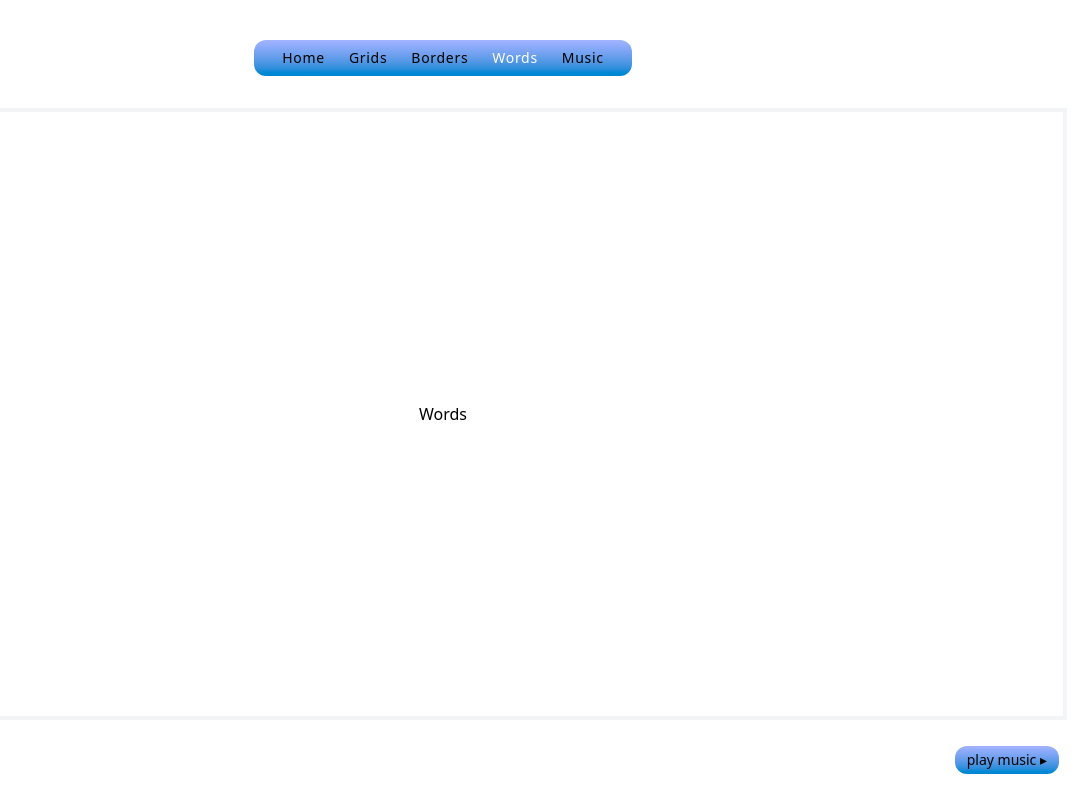
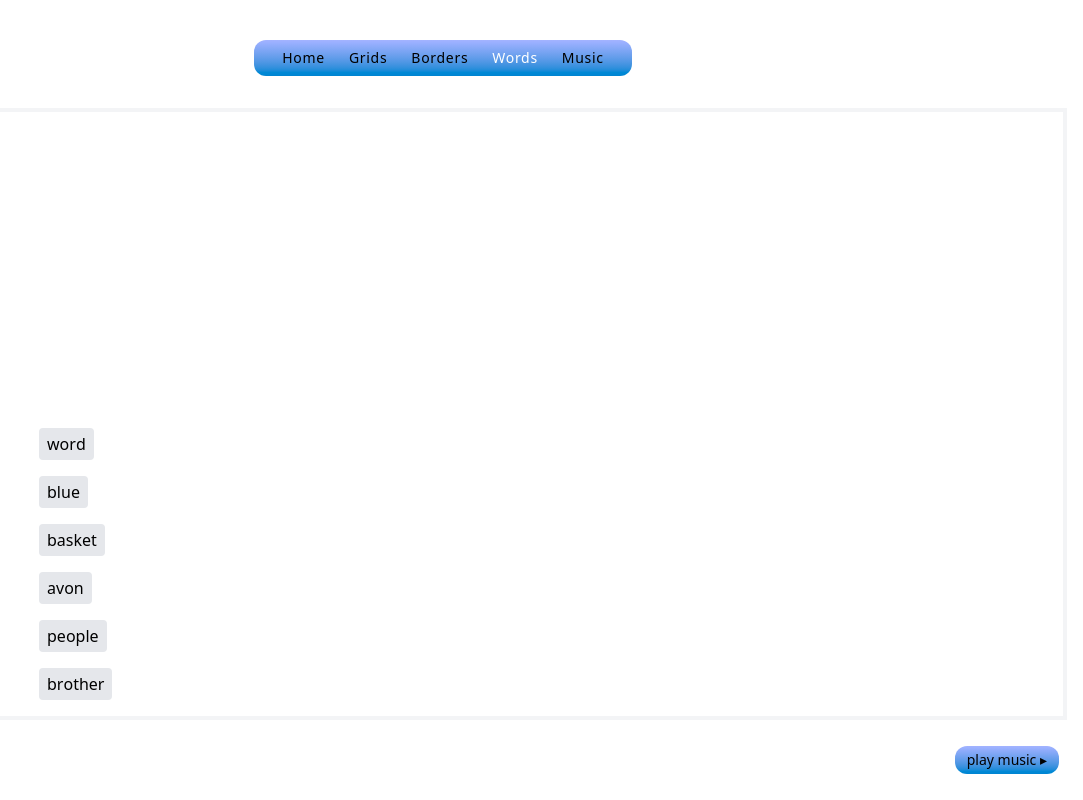
Before and after one commit to ofsound/vue-portfolio, a Vue app: page /words in a window 1280 px wide. Shown: the whole page, without its empty margins (197-1280 px from the left). Built offline with nearby package versions, Linux system fonts and the light colour scheme.

Commit message:
Words platform started, greensock split text

```diff
--- /dev/null
+++ b/src/components/SingleWord.vue
@@ -0,0 +1,30 @@
+<script setup lang="ts">
+import { ref, onMounted } from 'vue'
+import { gsap } from 'gsap'
+import { SplitText } from 'gsap/SplitText'
+
+// ScrambleText, (Replace)Text
+
+const textOne = ref(null)
+
+defineProps<{
+  word: string
+}>()
+
+onMounted(() => {
+  const split = SplitText.create(textOne.value)
+
+  gsap.from(split.chars, {
+    duration: 1,
+    y: 100,
+    autoAlpha: 0,
+    stagger: 0.1,
+  })
+
+  gsap.to(textOne.value, { duration: 2, x: 200, y: 300 })
+})
+</script>
+
+<template>
+  <div ref="textOne" class="mb-4 max-w-max rounded bg-gray-200 px-2 py-1">{{ word }}</div>
+</template>
--- a/src/components/SiteNav.vue
+++ b/src/components/SiteNav.vue
@@ -6,7 +6,6 @@ const navArray = ref([
   { title: 'Grids', url: '/grids' },
   { title: 'Borders', url: '/borders' },
   { title: 'Words', url: '/words' },
-  // { title: 'Greensock', url: '/greensock' },
   { title: 'Music', url: '/music' },
 ])
 </script>
--- a/src/views/WordsView.vue
+++ b/src/views/WordsView.vue
@@ -1,5 +1,10 @@
-<script setup lang="ts"></script>
+<script setup lang="ts">
+import { ref } from 'vue'
+import SingleWord from '@/components/SingleWord.vue'
+
+const wordArray = ref(['word', 'blue', 'basket', 'avon', 'people', 'brother'])
+</script>
 
 <template>
-  <div class="flex h-full items-center justify-center bg-white">Words</div>
+  <SingleWord v-for="item in wordArray" :key="item" :word="item" />
 </template>
```
